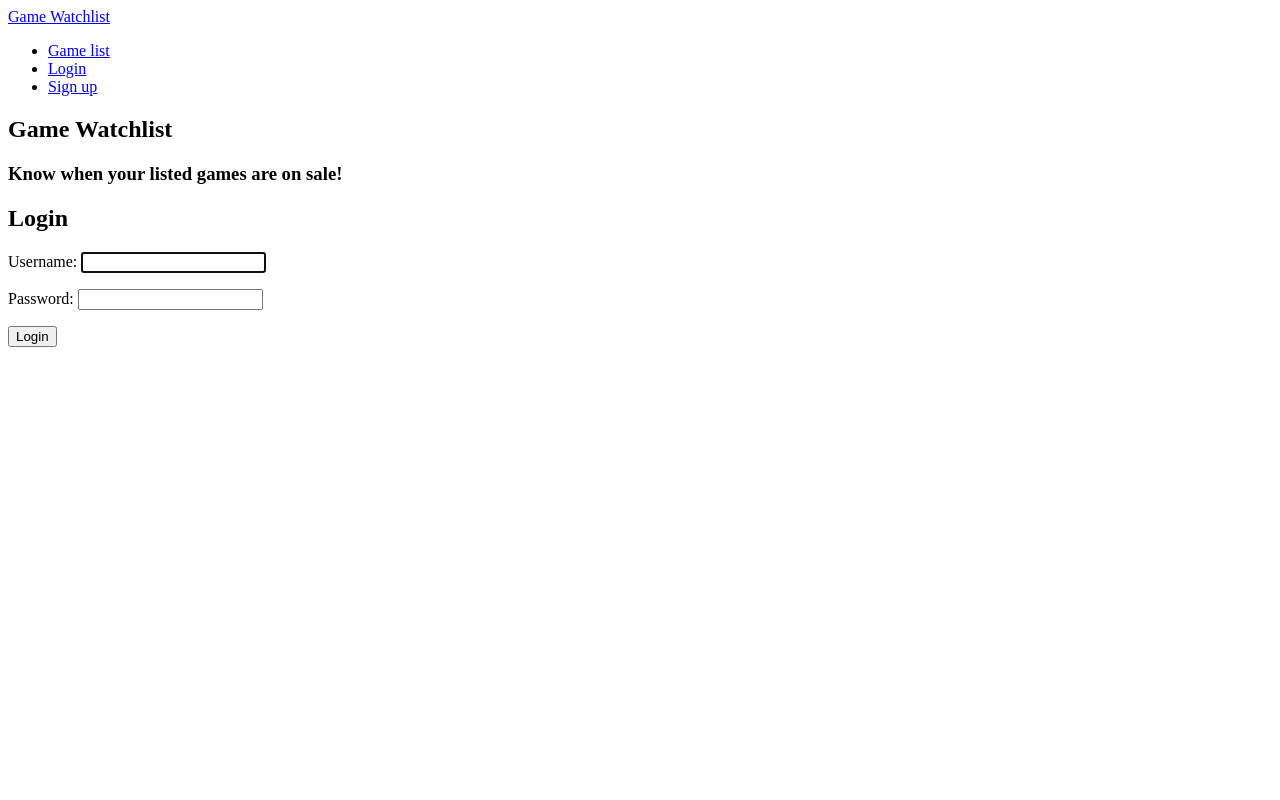
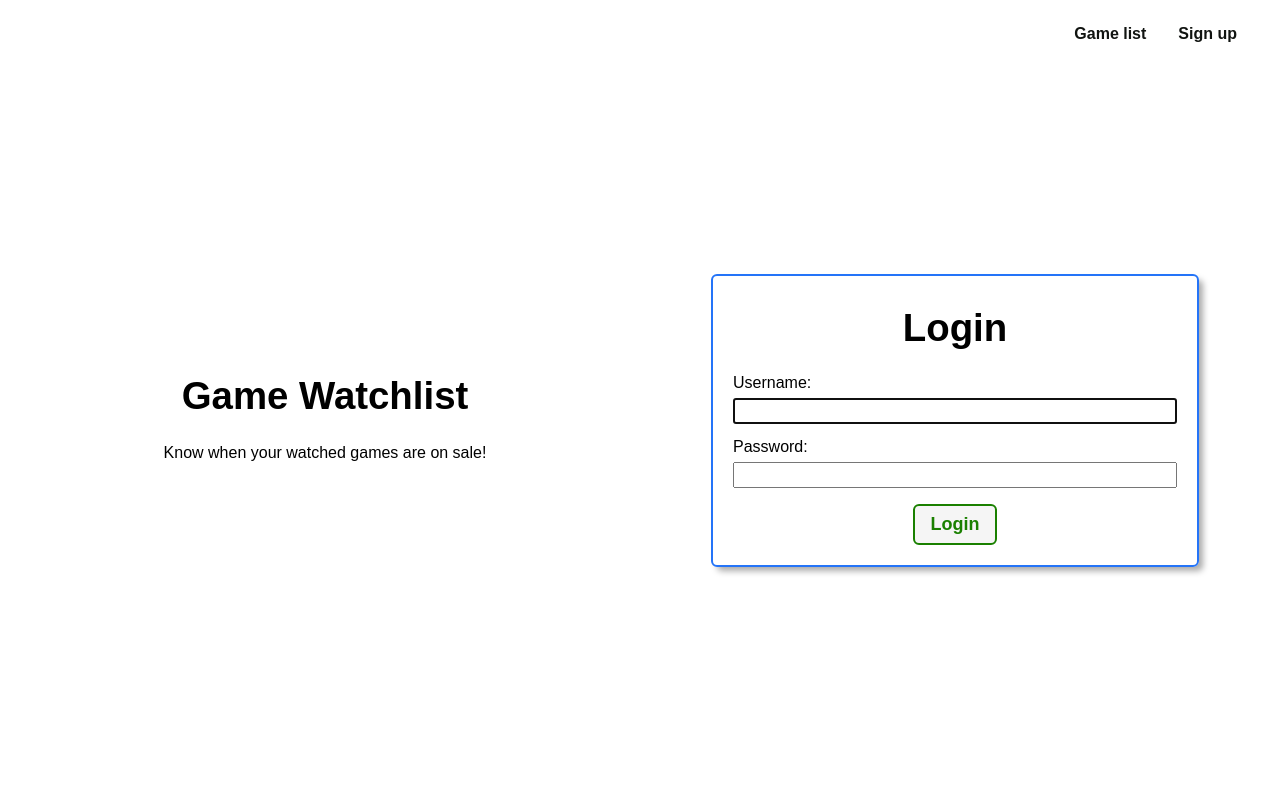
Before and after one commit to jallen105/steam-price-checker, a Django app: page / in a window 1280 px wide. Run offline with Django 5.2, Linux system fonts and the light colour scheme; some libraries are stand-ins or nearby versions.

Commit message:
styled home page

```diff
--- /dev/null
+++ b/main_app/static/css/base.css
@@ -0,0 +1,236 @@
+html {
+    box-sizing: border-box;
+}
+
+*,
+*::before,
+*::after {
+    box-sizing: inherit;
+}
+
+:root {
+    font-size: 62.5%;
+}
+
+body {
+    margin: 0;
+    display: flex;
+    flex-direction: column;
+    align-items: center;
+    font-family: Arial, Helvetica, sans-serif;
+    min-height: 100vh;
+    --nav-bg: rgba(104, 197, 248, 0.7);
+    --nav-bg-ff: rgba(104, 197, 248, 0.9);
+    --borders: rgb(36, 116, 248) solid 2px;
+    --text-color: rgb(17, 20, 17);
+    --link-hover-color: rgb(16, 56, 158);
+    --button-bg: rgb(245, 245, 245);
+    --button-bg-hover: rgb(226, 226, 226);
+    --submit: rgb(26, 128, 0);
+    --warn: rgb(255, 102, 0);
+    --danger: rgb(220, 20, 30);
+    --secondary: rgb(57, 57, 57);
+    --card-box-shadow: 5px 5px 6px -1px #aaa;
+    --font-xtreme: 4.2rem;
+    --font-xxl: 3.6rem;
+    --font-xl: 2.4rem;
+    --font-l: 1.8rem;
+    --font-reg: 1.6rem;
+    --card-border-radius: 6px;
+}
+
+header {
+    width: 100%;
+}
+
+nav {
+    margin: 10px;
+}
+
+ul {
+    margin: 0;
+    list-style: none;
+    padding: 0;
+}
+
+main {
+    width: 100%;
+    padding: 0 10px;
+}
+
+h2 {
+    font-size: var(--font-xl);
+}
+
+nav a {
+    text-decoration: none;
+    color: var(--text-color);
+    font-weight: 600;
+    font-size: 16px;
+}
+
+nav a:hover {
+    color: var(--link-hover-color);
+}
+
+nav ul {
+    display: flex;
+    align-items: center;
+    justify-content: center;
+    flex-wrap: wrap;
+}
+
+nav li {
+    padding: 5px 8px;
+}
+
+#logout-form button {
+    text-decoration: none;
+    color: var(--text-color);
+    font-weight: 600;
+    font-size: 16px;
+    background: none;
+    border: none;
+    cursor: pointer;
+    padding: 0;
+    font-family: inherit;
+}
+
+#logout-form button:hover {
+    color: var(--link-hover-color);
+}
+
+.header-logo-container {
+    margin: auto;
+    padding: 10px 20px 0;
+    max-width: 500px;
+}
+
+.header-logo-container a {
+    text-decoration: none;
+    color: var(--text-color);
+    font-weight: 600;
+    font-size: 16px;
+}
+
+.page-header {
+    display: flex;
+    align-items: center;
+    margin: 20px;
+}
+
+.page-header h1 {
+    height: 40px;
+    margin: 0;
+}
+
+.btn {
+  font-size: var(--font-l);
+  padding: 8px 16px;
+  border-radius: 6px;
+  border-width: 2px;
+  border-style: solid;
+  text-decoration: none;
+  background-color: var(--button-bg);
+  font-weight: 600;
+  cursor: pointer;
+  font-family: inherit;
+  margin-right: 10px;
+}
+
+.btn:hover {
+  background-color: var(--button-bg-hover);
+}
+
+.submit {
+  color: var(--submit);
+  border-color: var(--submit);
+}
+
+@media only screen and (min-width: 768px) {
+  header {
+    position: sticky;
+    display: flex;
+    flex-direction: row;
+    top: 0;
+    align-items: center;
+  }
+
+  main {
+    max-width: 1300px;
+    min-height: calc(100vh - 53px);
+  }
+
+  nav,
+  .header-logo-container {
+    margin: 10px 0;
+    padding: 0 15px;
+  }
+
+  nav {
+    margin-left: auto;
+    display: flex;
+    justify-content: center;
+  }
+
+  nav ul {
+    flex-wrap: nowrap;
+  }
+
+  .header-logo-container {
+    width: 213px;
+  }
+
+  .page-header h1 {
+    font-size: var(--font-xtreme);
+  }
+
+  .page-header img {
+    height: 50px;
+    margin-left: 20px;
+  }
+
+  .page-header img:first-of-type {
+    margin-left: 25px;
+  }
+
+  @supports (-webkit-backdrop-filter: none) or (backdrop-filter: none) {
+    header {
+      background: var(--nav-bg);
+      -webkit-backdrop-filter: blur(3px);
+      backdrop-filter: blur(3px);
+    }
+  }
+}
+
+@media only screen and (min-width: 1024px) {
+  main {
+    min-height: calc(100vh - 55px);
+  }
+
+  header {
+    margin: 20px 20px 0 20px;
+    width: calc(100vw - 40px);
+    max-width: 1920px;
+    top: 20px;
+    background-color: transparent;
+    border-bottom: none;
+  }
+
+  nav,
+  .header-logo-container {
+    margin: 0;
+    border-radius: 18px;
+  }
+
+  nav {
+    margin-left: auto;
+  }
+
+  @supports (-webkit-backdrop-filter: none) or (backdrop-filter: none) {
+    header {
+      -webkit-backdrop-filter: none;
+      backdrop-filter: none;
+    }
+  }
+}
--- /dev/null
+++ b/main_app/static/css/home.css
@@ -0,0 +1,91 @@
+main {
+    display: flex;
+    align-items: center;
+    justify-content: center;
+    flex-wrap: wrap;
+    height: 100%;
+}
+
+main > section {
+    width: 100%;
+    padding: 10px 8px;
+    display: flex;
+    align-items: center;
+    justify-content: center;
+    flex-direction: column;
+}
+
+.header-logo-container, #login-link {
+    display: none;
+}
+
+.logo-container {
+    max-width: 375px;
+}
+
+.logo-container h1 {
+    font-size: clamp(3.2rem, 3vw, 4.8rem);
+    margin: 10px 0;
+}
+
+.logo-container p {
+    font-size: var(--font-reg)
+}
+
+.login {
+    display: flex;
+    flex-direction: column;
+    justify-content: center;
+    align-items: center;
+    width: 80%;
+}
+
+.login h1 {
+    font-size: clamp(3.2rem, 3vw, 4.8rem);
+    margin: 10px 0;
+}
+
+.login > p {
+    display: flex;
+    flex-direction: column;
+    width: 100%;
+    margin: 14px 0 0px;
+}
+
+.login label {
+    font-size: var(--font-reg);
+    margin-bottom: 6px;
+}
+
+.login input {
+    font-size: var(--font-reg);
+    padding: 2px 4px;
+}
+
+.login .btn {
+    align-items: flex-end;
+    margin-right: 0;
+    margin-top: 16px;
+}
+
+@media only screen and (min-width: 768px) {
+  main {
+    justify-content: space-around;
+  }
+
+  main > section {
+    width: 40%;
+  }
+
+  .login {
+    border: var(--borders);
+    padding: 20px;
+    border-radius: var(--card-border-radius);
+    box-shadow: var(--card-box-shadow);
+    width: 100%;
+  }
+
+  .logo-container {
+    max-width: 520px;
+  }
+}
--- a/main_app/templates/base.html
+++ b/main_app/templates/base.html
@@ -5,7 +5,7 @@
 <head>
     <meta charset="UTF-8">
     <meta name="viewport" content="width=device-width, initial-scale=1.0">
-    <link rel="stylesheet" href="">
+    <link rel="stylesheet" href="{% static "css/base.css" %}">
     <title>Game Watchlist</title>
     {% block head %}
     {% endblock %}
@@ -14,7 +14,7 @@
     <header>
       <div class="header-logo-container">
         <a href="/">
-            Game Watchlist
+            <h3>Game Watchlist</h3>
         </a>
       </div>
       <nav>
@@ -31,7 +31,7 @@
             </li>
           {% else %}
             <li><a href="{% url "game-list" %}">Game list</a></li>
-            <li><a href="{% url 'home' %}">Login</a></li>
+            <li><a href="{% url 'home' %}" id='login-link'>Login</a></li>
             <li><a href="{% url "signup" %}">Sign up</a></li>
           {% endif %}
         </ul>
--- a/main_app/templates/game_list.html
+++ b/main_app/templates/game_list.html
@@ -10,12 +10,12 @@
 </form>
 
 {% if search_data %}
-  <h2>Result</h2>
+  <h2>Results</h2>
   <ul>
     {% for game in search_data.items %}
         <li>
             <img src="{{game.tiny_image}}" alt="{{game.name}} logo">
-            <p>{{game.name}}</p>
+            <h3>{{game.name}}</h3>
             {% if not game.price %}
               <p>Free</p>
             {% elif game.price.final == game.price.initial %}
--- a/main_app/templates/home.html
+++ b/main_app/templates/home.html
@@ -1,13 +1,13 @@
 {% extends 'base.html' %} {% load static %} {% block head %}
 <link
   rel="stylesheet"
-  href=""
+  href="{% static "css/home.css" %}"
 />
 {% endblock %} {% block content %}
 
 <section class="logo-container">
   <h1>Game Watchlist</h1>
-  <h3>Know when your listed games are on sale!</h3>
+  <p>Know when your watched games are on sale!</p>
 </section>
 
 {% if not user.is_authenticated %}
--- a/main_app/templates/main_app/watchlist_detail.html
+++ b/main_app/templates/main_app/watchlist_detail.html
@@ -7,7 +7,7 @@
 {% block content %}
 
 <div class='watchlist-head'>
-    <h2>{{ watchlist.name }}</h2>
+    <h1>{{ watchlist.name }}</h1>
     <div>
         <a href="{% url "watchlist-update" watchlist.id %}" class="btn warn">Edit Name</a>
         <a href="{% url "watchlist-delete" watchlist.id %}" class="btn danger">Delete Watchlist</a>
@@ -18,7 +18,7 @@
     {% for game in games %}
         <div class='card'>
             <div class='card-content'>
-                <h1>{{ game.name }}</h1>
+                <h2>{{ game.name }}</h2>
                 <img src="{{ game.thumb_nail }}" alt="{{ game.name }} logo">
                 {% if not game.price == 0 %}
                     <p>$ {{ game.price|div:100 }}</p>
@@ -35,7 +35,7 @@
                     {% csrf_token %}
                     <label for="price" >Target Price: </label>
                     <input type="text" name='price' id='price'>
-                    <button type='submit'>Update</button>
+                    <button type='submit' class='btn'>Update</button>
                 </form>
 
                 <form action="{% url "remove-game" watchlist.id game.id %}">
--- a/main_app/templates/main_app/watchlist_form.html
+++ b/main_app/templates/main_app/watchlist_form.html
@@ -1,7 +1,7 @@
 {% extends 'base.html' %}
 {% load static %}
 {% block head %}
-  <link rel="stylesheet" href="" />
+  <link rel="stylesheet" href="{% static "css/form.css" %}" />
 {% endblock %}
 {% block content %}
   <div class="page-header">
--- a/main_app/templates/signup.html
+++ b/main_app/templates/signup.html
@@ -1,7 +1,7 @@
 {% extends 'base.html' %}
 {% load static %}
 {% block head %}
-<link rel="stylesheet" href="" />
+<link rel="stylesheet" href="{% static "css/form.css" %}" />
 {% endblock %}
 {% block content %}
 <div class="page-header">
```
Also changed, not shown: main_app/static/css/form.css (added, +39 -0 lines).
